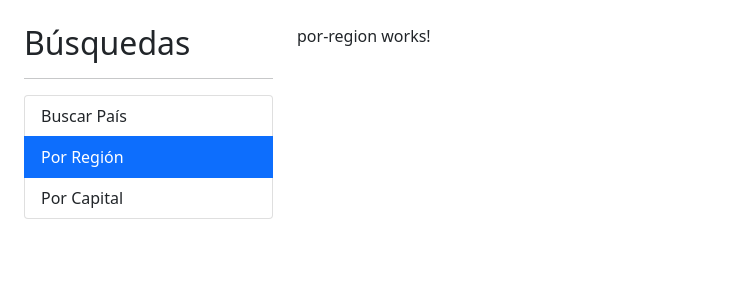
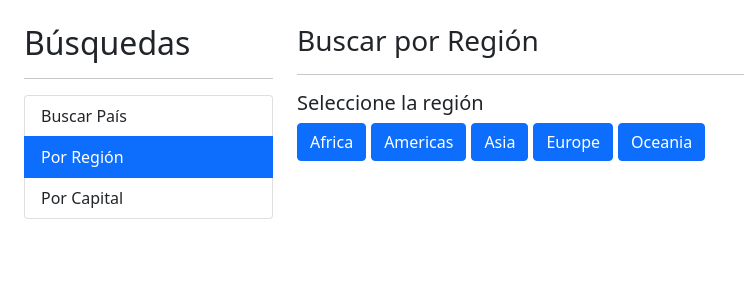
Before and after one commit to ElLuchoMan/PaisesApp, an Angular app: page /region in a window 1280 px wide. Shown: the top 300 px of the page, without its empty margins (0-744 px from the left). Built offline with nearby package versions, Linux system fonts and the light colour scheme.

Commit message:
Se purgan los datos tomados del API

```diff
--- a/src/app/pais/pages/por-region/por-region.component.html
+++ b/src/app/pais/pages/por-region/por-region.component.html
@@ -1 +1,18 @@
-<p>por-region works!</p>
+<h3>Buscar por Región <small>{{ regionActiva |titlecase}}</small></h3>
+<hr>
+<h5>Seleccione la región</h5>
+
+<div class="row">
+    <div class="col">
+        <button (click)="activarRegion(region)" *ngFor="let region of regiones"
+            [class]="getClaseCSS(region)">
+            {{region | titlecase}}
+        </button>
+        <div *ngIf="hayError" class="alert alert-danger">
+            No hay ningún país con el término "{{regionActiva}}".
+        </div>
+        <div *ngIf="paises.length>0" class="row">
+            <div class="col">
+        <app-pais-tabla [paises]="paises"></app-pais-tabla>
+    </div>
+</div>
--- a/src/app/pais/pages/por-region/por-region.component.ts
+++ b/src/app/pais/pages/por-region/por-region.component.ts
@@ -1,16 +1,32 @@
-import { Component, OnInit } from '@angular/core';
+import { Component } from '@angular/core';
+import { Pais } from '../../interfaces/pais.interface';
+import { PaisService } from '../../services/pais.service';
+
 
 @Component({
   selector: 'app-por-region',
   templateUrl: './por-region.component.html',
-  styles: [
+  styles: [`button{ margin-right:5px}`
   ]
 })
-export class PorRegionComponent implements OnInit {
+export class PorRegionComponent {
 
-  constructor() { }
+  regiones: string[] = ['africa', 'americas', 'asia', 'europe', 'oceania'];
+  regionActiva: string = '';
+  hayError: boolean = false;
+   paises: Pais[]=[];
 
-  ngOnInit(): void {
+
+  constructor(private regionService: PaisService) { }
+  getClaseCSS(region: string): string {
+    return (region === this.regionActiva) ? 'btn btn-outline-primary' : 'btn btn-primary';
+  }
+  activarRegion(region: string) {
+    if(region=== this.regionActiva){return}
+    this.regionActiva = region;
+    this.paises=[];
+    this.regionService.buscarRegion(region)
+    .subscribe(paises => this.paises = paises);
   }
 
 }
--- a/src/app/pais/services/pais.service.ts
+++ b/src/app/pais/services/pais.service.ts
@@ -1,4 +1,4 @@
-import { HttpClient } from '@angular/common/http';
+import { HttpClient, HttpParams } from '@angular/common/http';
 import { Injectable } from '@angular/core';
 import { Observable, of } from 'rxjs';
 import { Pais } from '../interfaces/pais.interface';
@@ -10,18 +10,25 @@ import { Pais } from '../interfaces/pais.interface';
 export class PaisService {
 
   private apiUrl: string = 'https://restcountries.eu/rest/v2';
+  get httpParams(){
+    return new HttpParams().set('fields','fields=name;capital;alpha2Code;flag;population');
+  }
   constructor(private http: HttpClient) { }
 
   buscarPais(termino: string): Observable<Pais[]> {
     const url = `${this.apiUrl}/name/${termino}`;
-    return this.http.get<Pais[]>(url);
+    return this.http.get<Pais[]>(url,{params: this.httpParams});
   }
   buscarCiudad(termino: string): Observable<Pais[]> {
     const url = `${this.apiUrl}/capital/${termino}`;
-    return this.http.get<Pais[]>(url);
+    return this.http.get<Pais[]>(url,{params: this.httpParams});
   }
 getPaisPorAlpha(id:string):Observable<Pais> {
   const url = `${this.apiUrl}/alpha/${id}`;
   return this.http.get<Pais>(url);
 }
+buscarRegion(region: string): Observable<Pais[]> {
+  const url = `${this.apiUrl}/region/${region}`;
+  return this.http.get<Pais[]>(url,{params: this.httpParams});
 }
+}
```
